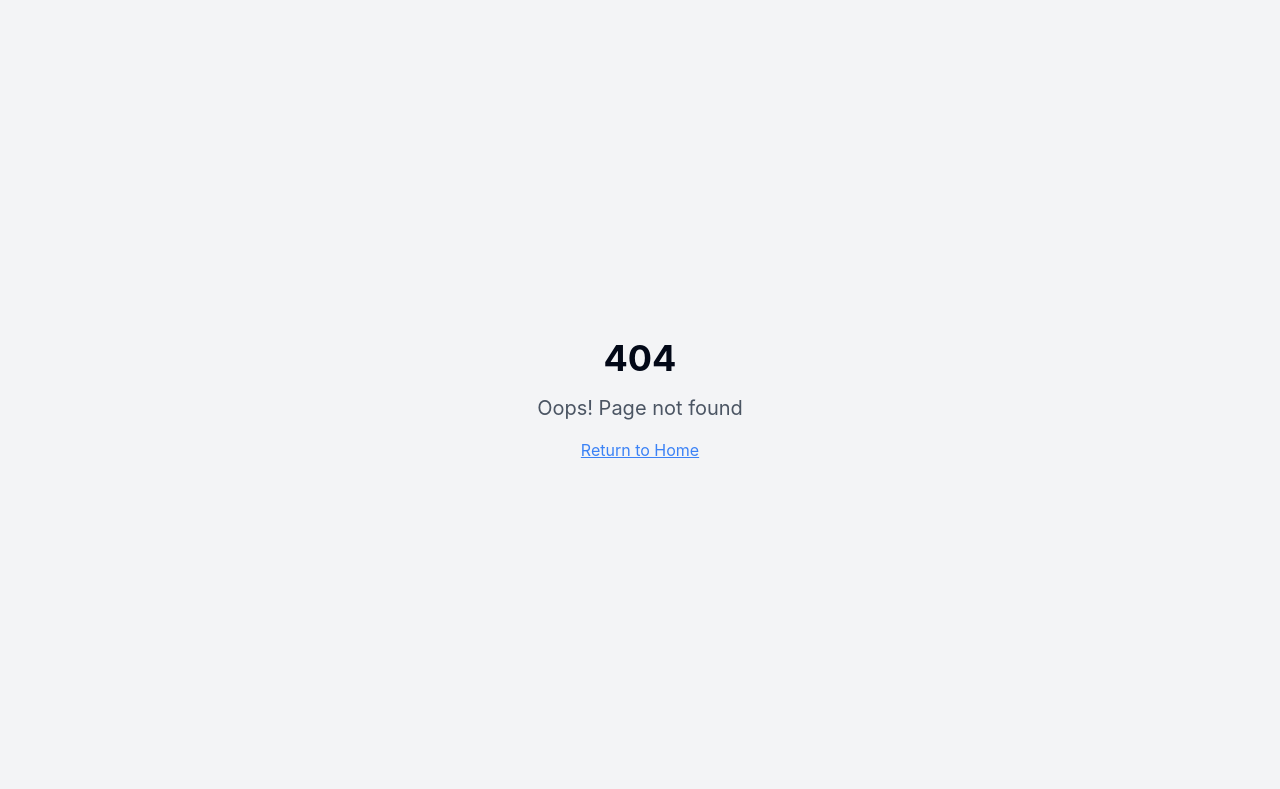
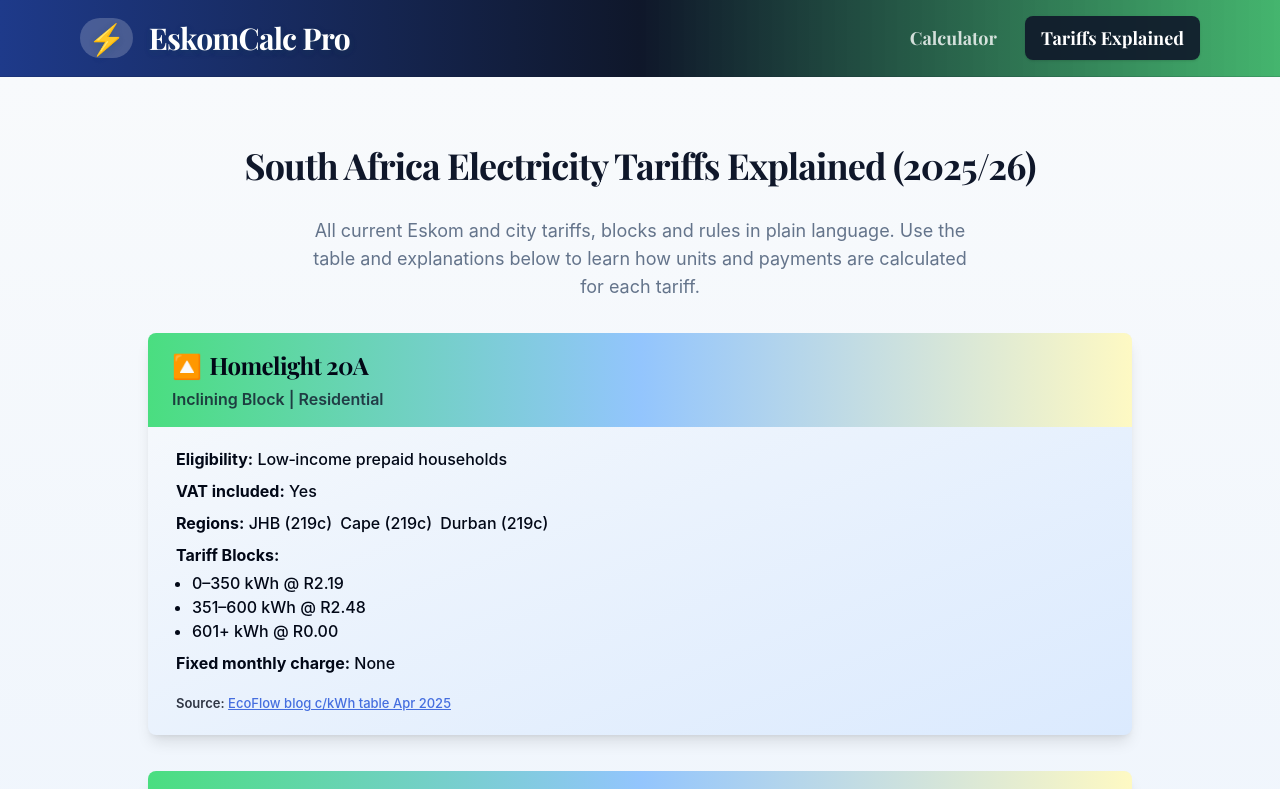
Before and after one commit to Gee7pips/eskom-unit-oracle, a React (Vite) app: page /tariffs in a window 1280 px wide. Before the commit this address had no page. Shown: the top 789 px of the page. Built offline with nearby package versions, Linux system fonts and the light colour scheme.

Commit message:
Add premium navbar and tariff page
Adds a premium-looking navbar using existing UI components and creates a new page to explain tariffs in detail.

```diff
--- a/src/App.tsx
+++ b/src/App.tsx
@@ -1,3 +1,4 @@
+
 import { Toaster } from "@/components/ui/toaster";
 import { Toaster as Sonner } from "@/components/ui/sonner";
 import { TooltipProvider } from "@/components/ui/tooltip";
@@ -5,6 +6,8 @@ import { QueryClient, QueryClientProvider } from "@tanstack/react-query";
 import { BrowserRouter, Routes, Route } from "react-router-dom";
 import Index from "./pages/Index";
 import NotFound from "./pages/NotFound";
+import { Navbar } from "@/components/Navbar";
+import TariffsPage from "./pages/Tariffs";
 
 const queryClient = new QueryClient();
 
@@ -14,8 +17,10 @@ const App = () => (
       <Toaster />
       <Sonner />
       <BrowserRouter>
+        <Navbar />
         <Routes>
           <Route path="/" element={<Index />} />
+          <Route path="/tariffs" element={<TariffsPage />} />
           {/* ADD ALL CUSTOM ROUTES ABOVE THE CATCH-ALL "*" ROUTE */}
           <Route path="*" element={<NotFound />} />
         </Routes>
--- /dev/null
+++ b/src/components/Navbar.tsx
@@ -0,0 +1,84 @@
+
+import { Link, useLocation } from "react-router-dom";
+import { Menu } from "lucide-react";
+import { Button } from "@/components/ui/button";
+import { Sheet, SheetContent, SheetTrigger } from "@/components/ui/sheet";
+import * as React from "react";
+
+const navLinks = [
+  { label: "Calculator", to: "/" },
+  { label: "Tariffs Explained", to: "/tariffs" },
+];
+
+export function Navbar() {
+  const location = useLocation();
+  const [open, setOpen] = React.useState(false);
+
+  return (
+    <nav className="w-full bg-gradient-to-r from-blue-900 via-primary to-green-600/80 shadow-xl border-b border-primary/15">
+      <div className="mx-auto max-w-6xl px-4 py-3 md:py-4 flex items-center justify-between">
+        <Link
+          to="/"
+          className="flex items-center gap-2 text-3xl font-playfair font-extrabold tracking-tight text-white drop-shadow-glow"
+          style={{
+            textShadow:
+              "0 2px 8px rgba(26,74,132,0.14),0 1.5px 6px rgba(8,110,50,0.12)",
+          }}
+        >
+          <span className="inline-block bg-white/20 rounded-full px-2 py-0.5 mr-2 animate-fade-in">
+            ⚡
+          </span>
+          EskomCalc Pro
+        </Link>
+        <div className="hidden md:flex gap-3 items-center">
+          {navLinks.map((link) => (
+            <Link
+              key={link.to}
+              to={link.to}
+              className={`px-4 py-2 rounded-lg text-lg font-semibold font-playfair transition-all ${
+                location.pathname === link.to
+                  ? "bg-primary/90 text-white shadow"
+                  : "text-white/80 hover:bg-white/10 hover:text-white/90"
+              }`}
+            >
+              {link.label}
+            </Link>
+          ))}
+        </div>
+        {/* Mobile */}
+        <div className="md:hidden flex items-center">
+          <Sheet open={open} onOpenChange={setOpen}>
+            <SheetTrigger asChild>
+              <Button
+                variant="ghost"
+                size="icon"
+                aria-label="Open navigation"
+                className="text-white"
+              >
+                <Menu />
+              </Button>
+            </SheetTrigger>
+            <SheetContent side="left" className="bg-primary text-white w-60 pt-12">
+              <nav className="flex flex-col gap-4 mt-4">
+                {navLinks.map((link) => (
+                  <Link
+                    key={link.to}
+                    to={link.to}
+                    className={`px-4 py-2 rounded-lg text-base font-medium font-playfair transition-all ${
+                      location.pathname === link.to
+                        ? "bg-white/20 text-white shadow"
+                        : "hover:bg-primary/30"
+                    }`}
+                    onClick={() => setOpen(false)}
+                  >
+                    {link.label}
+                  </Link>
+                ))}
+              </nav>
+            </SheetContent>
+          </Sheet>
+        </div>
+      </div>
+    </nav>
+  );
+}
--- /dev/null
+++ b/src/pages/Tariffs.tsx
@@ -0,0 +1,116 @@
+
+import { tariffs, Tariff } from "@/data/tariffs";
+import { Card, CardHeader, CardTitle, CardDescription, CardContent } from "@/components/ui/card";
+
+const headings = {
+  "Inclining Block": { color: "from-green-400 via-blue-300 to-yellow-100", icon: "🔼" },
+  "Time of Use (TOU)": { color: "from-blue-200 via-indigo-200 to-gray-100", icon: "⏱️" },
+  "Subsidized Flat Rate": { color: "from-yellow-100 via-green-200 to-green-50", icon: "💰" },
+};
+
+function TariffDetailCard({ tariff }: { tariff: Tariff }) {
+  const headingStyle = headings[tariff.tariff_type];
+  return (
+    <Card className="mb-9 shadow-lg border-0 bg-gradient-to-br p-0 animate-fade-in transition-all hover:scale-105 duration-200"
+      style={{ backgroundImage: undefined }}
+    >
+      <CardHeader className={`rounded-t-lg px-6 py-4 bg-gradient-to-r ${headingStyle.color}`}>
+        <CardTitle className="font-playfair text-2xl flex items-center gap-2">
+          <span>{headingStyle.icon}</span>{tariff.name}
+        </CardTitle>
+        <CardDescription className="text-md mt-1 font-semibold text-primary/80">
+          {tariff.tariff_type} | {tariff.customer_type}
+        </CardDescription>
+      </CardHeader>
+      <CardContent className="py-5 px-7 text-base font-medium grid gap-2">
+        <div>
+          <span className="inline-block font-bold">Eligibility:</span> {tariff.eligibility}
+        </div>
+        <div>
+          <span className="inline-block font-bold">VAT included:</span> {tariff.vat_included ? "Yes" : "No"}
+        </div>
+        <div>
+          <span className="inline-block font-bold">Regions:</span>{" "}
+          {typeof tariff.regions === "string"
+            ? tariff.regions
+            : Object.keys(tariff.regions).map((region) => (
+                <span key={region} className="inline-flex mr-2">{region} ({tariff.regions[region]})</span>
+              ))}
+        </div>
+        {tariff.tariff_type === "Inclining Block" && (
+          <div>
+            <span className="font-bold">Tariff Blocks:</span>
+            <ul className="mt-1 ml-4 list-disc">
+              {(tariff as any).blocks.map((b: any, idx: number) => (
+                <li key={idx}>
+                  <span>
+                    {b.to_kWh
+                      ? `${b.from_kWh}–${b.to_kWh} kWh @ R${(b.rate_c_per_kWh / 100).toFixed(2)}`
+                      : `${b.from_kWh}+ kWh @ R${(b.rate_c_per_kWh / 100).toFixed(2)}`}
+                  </span>
+                </li>
+              ))}
+            </ul>
+          </div>
+        )}
+        {tariff.tariff_type === "Time of Use (TOU)" && typeof (tariff as any).periods !== "string" && (
+          <div>
+            <span className="font-bold">Seasons & Periods:</span>
+            <ul className="ml-4 mt-1 list-disc">
+              <li>
+                <span className="font-semibold">High Season:</span>
+                Peak: R{((tariff as any).periods.high_season_peak.rate_c_per_kWh / 100).toFixed(2)} ({(tariff as any).periods.high_season_peak.hours} hrs, {(tariff as any).periods.high_season_peak.months})<br />
+                Standard: R{((tariff as any).periods.high_season_standard.rate_c_per_kWh / 100).toFixed(2)}<br />
+                Off-Peak: R{((tariff as any).periods.high_season_off_peak.rate_c_per_kWh / 100).toFixed(2)}
+              </li>
+              <li>
+                <span className="font-semibold">Low Season:</span>
+                Peak: R{((tariff as any).periods.low_season_peak.rate_c_per_kWh / 100).toFixed(2)}<br />
+                Standard: R{((tariff as any).periods.low_season_standard.rate_c_per_kWh / 100).toFixed(2)}<br />
+                Off-Peak: R{((tariff as any).periods.low_season_off_peak.rate_c_per_kWh / 100).toFixed(2)}
+              </li>
+            </ul>
+          </div>
+        )}
+        {tariff.tariff_type === "Subsidized Flat Rate" && (
+          <div>
+            <span className="font-bold">Flat rate:</span> R{((tariff as any).energy_rate_c_per_kWh / 100).toFixed(2)} / kWh
+          </div>
+        )}
+        {tariff.fixed_monthly_charge_R ? (
+          <div>
+            <span className="font-bold">Fixed monthly charge:</span> R{tariff.fixed_monthly_charge_R.toFixed(2)}
+          </div>
+        ) : (
+          <div>
+            <span className="font-bold">Fixed monthly charge:</span> None
+          </div>
+        )}
+        <div className="mt-2 opacity-80 text-[13px]">
+          <span className="font-semibold">Source:</span>{" "}
+          <a href="#" className="underline text-blue-700 dark:text-blue-200">{tariff.source}</a>
+        </div>
+      </CardContent>
+    </Card>
+  );
+}
+
+export default function TariffsPage() {
+  return (
+    <div className="min-h-screen bg-gradient-to-b from-slate-50 to-blue-100 dark:from-slate-900 dark:to-slate-800 py-12 px-2">
+      <div className="mx-auto max-w-5xl p-5">
+        <h1 className="text-4xl font-playfair font-extrabold mb-8 text-center tracking-tight text-primary animate-fade-in">
+          South Africa Electricity Tariffs Explained (2025/26)
+        </h1>
+        <div className="mb-8 text-lg text-muted-foreground text-center max-w-2xl mx-auto">
+          All current Eskom and city tariffs, blocks and rules in plain language. Use the table and explanations below to learn how units and payments are calculated for each tariff.
+        </div>
+        <div>
+          {Object.values(tariffs).map((tariff: Tariff) => (
+            <TariffDetailCard key={tariff.name} tariff={tariff} />
+          ))}
+        </div>
+      </div>
+    </div>
+  );
+}
```
